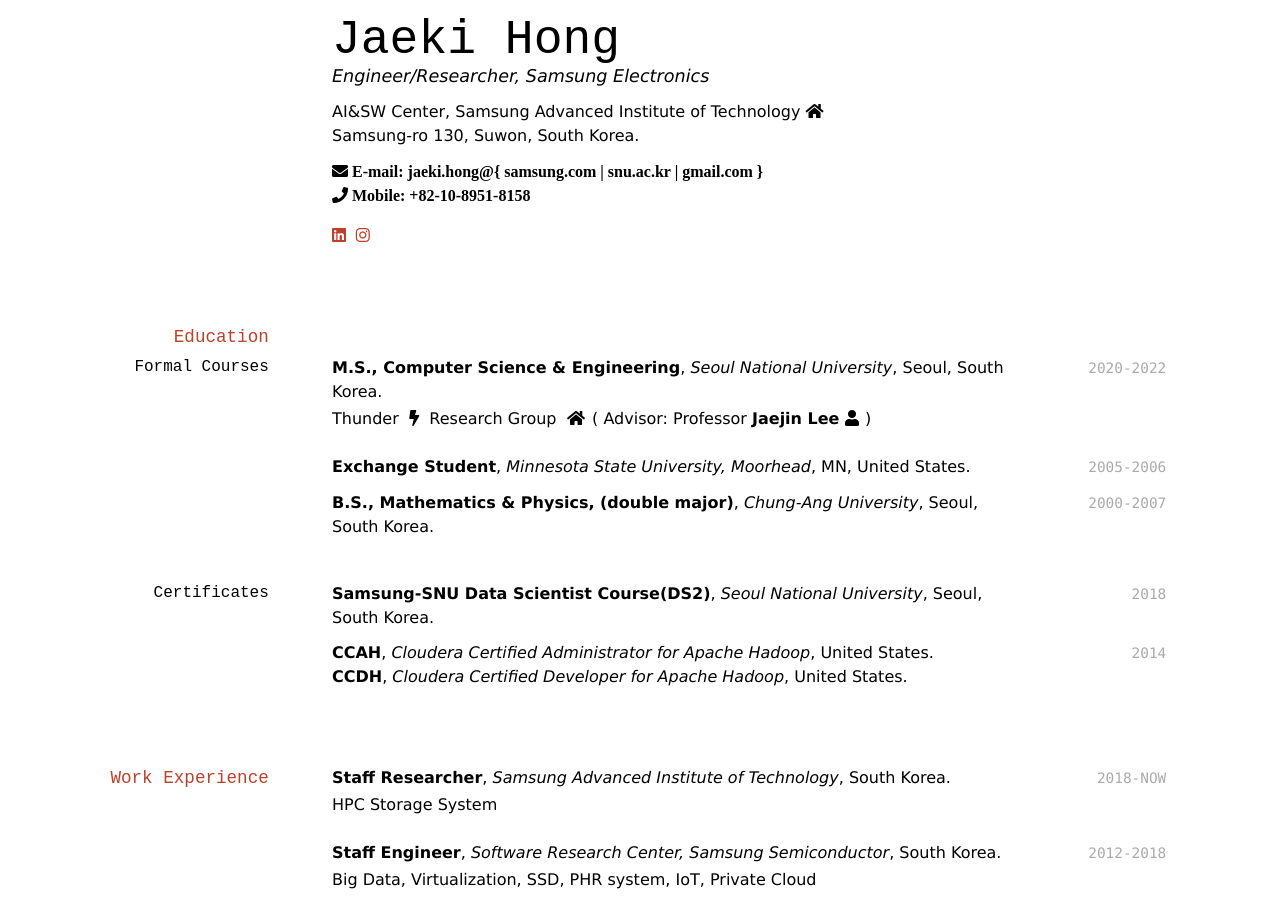
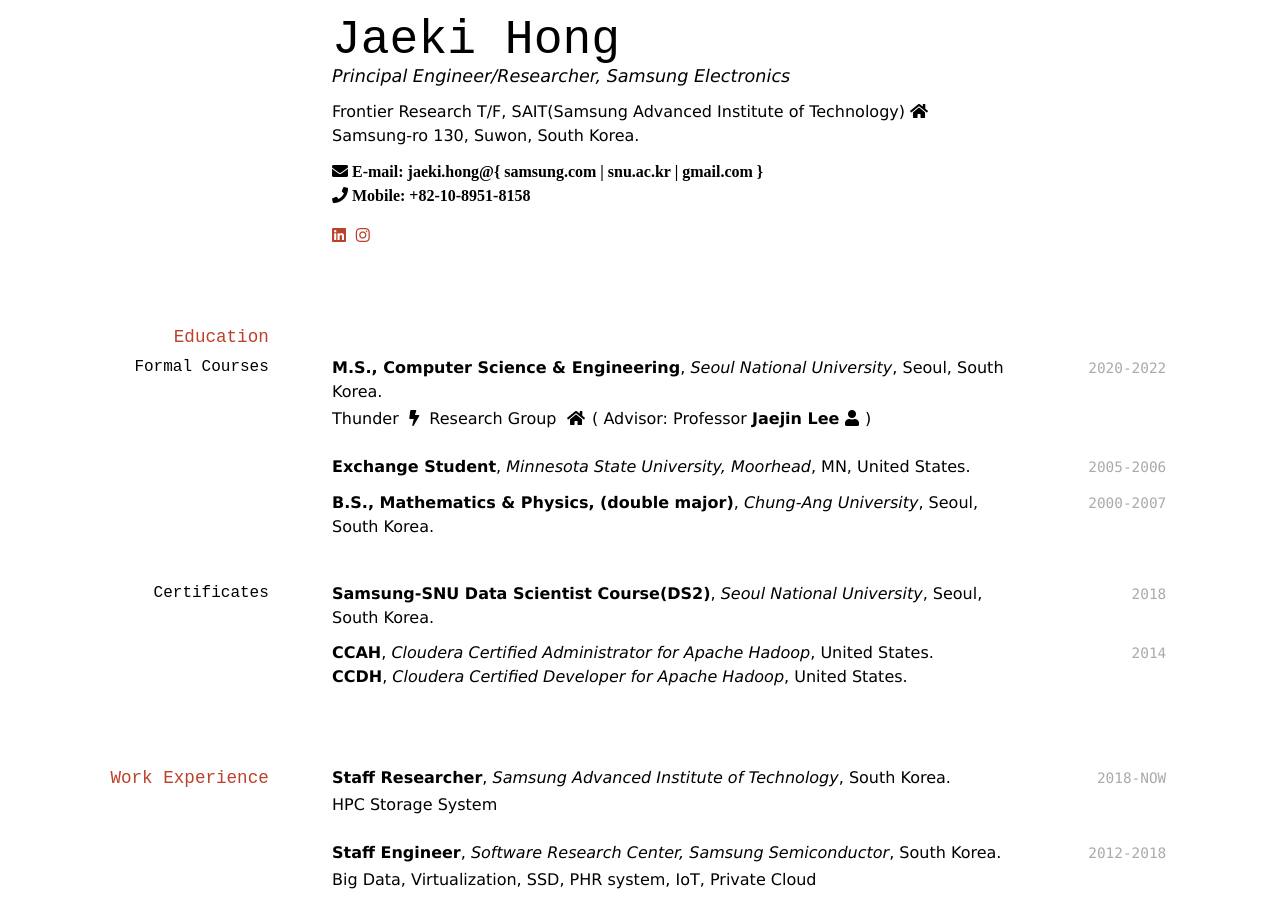
Before and after one commit to Jaeki/jaeki.github.io, a Jekyll site: the page built from index.md, in a window 1280 px wide and 900 px high. Built offline with Jekyll 4.4.1, drawn with Linux system fonts in a browser that asks for light colours; nearby versions of some CDN libraries; a style sheet for code colours, icons or effects is not loaded; some of the changed text lies outside the part shown.

Commit message:
Update index.md

```diff
--- a/index.md
+++ b/index.md
@@ -3,9 +3,9 @@ layout: cv
 title: Jaeki Hong's CV
 ---
 # Jaeki Hong
-Engineer/Researcher, Samsung Electronics
+Principal Engineer/Researcher, Samsung Electronics
 
-AI&SW Center, Samsung Advanced Institute of Technology <a href="https://www.sait.samsung.co.kr/"><i class="fas fa-home"></i></a> <br/>
+Frontier Research T/F, SAIT(Samsung Advanced Institute of Technology) <a href="https://www.sait.samsung.co.kr/"><i class="fas fa-home"></i></a> <br/>
 Samsung-ro 130, Suwon, South Korea.<br/>
 
 <i class="fas fa-envelope"> E-mail: jaeki.hong@{ samsung.com | snu.ac.kr | gmail.com }</i> <br/>
@@ -92,10 +92,10 @@ To be updated...
 
 <i class="fa fa-quote-left" aria-hidden="true"></i> Slow and steady wins the race. <i class="fa fa-quote-right" aria-hidden="true"></i>
 
-<i class="fas fa-thumbs-up"></i> brompton, hiking, video games
+<i class="fas fa-thumbs-up"></i> brompton, hiking, video games, whisky
 
 <i class="fas fa-child"></i> Married, two children<br/>
 
 ![Children](children.png)
 
-<br/>Last updated: November 2021<br/><br/>
+<br/>Last updated: October 2023<br/><br/>
```
